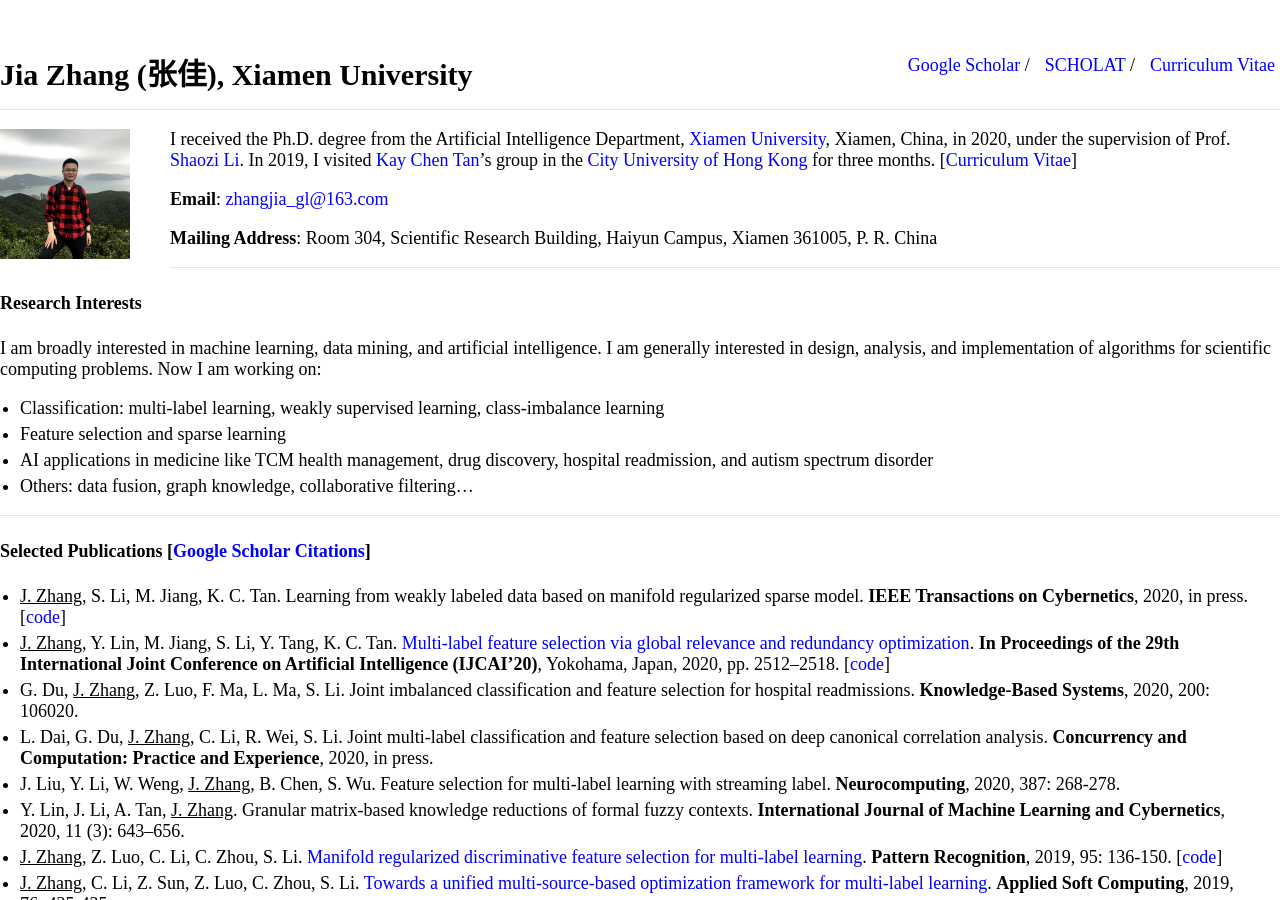
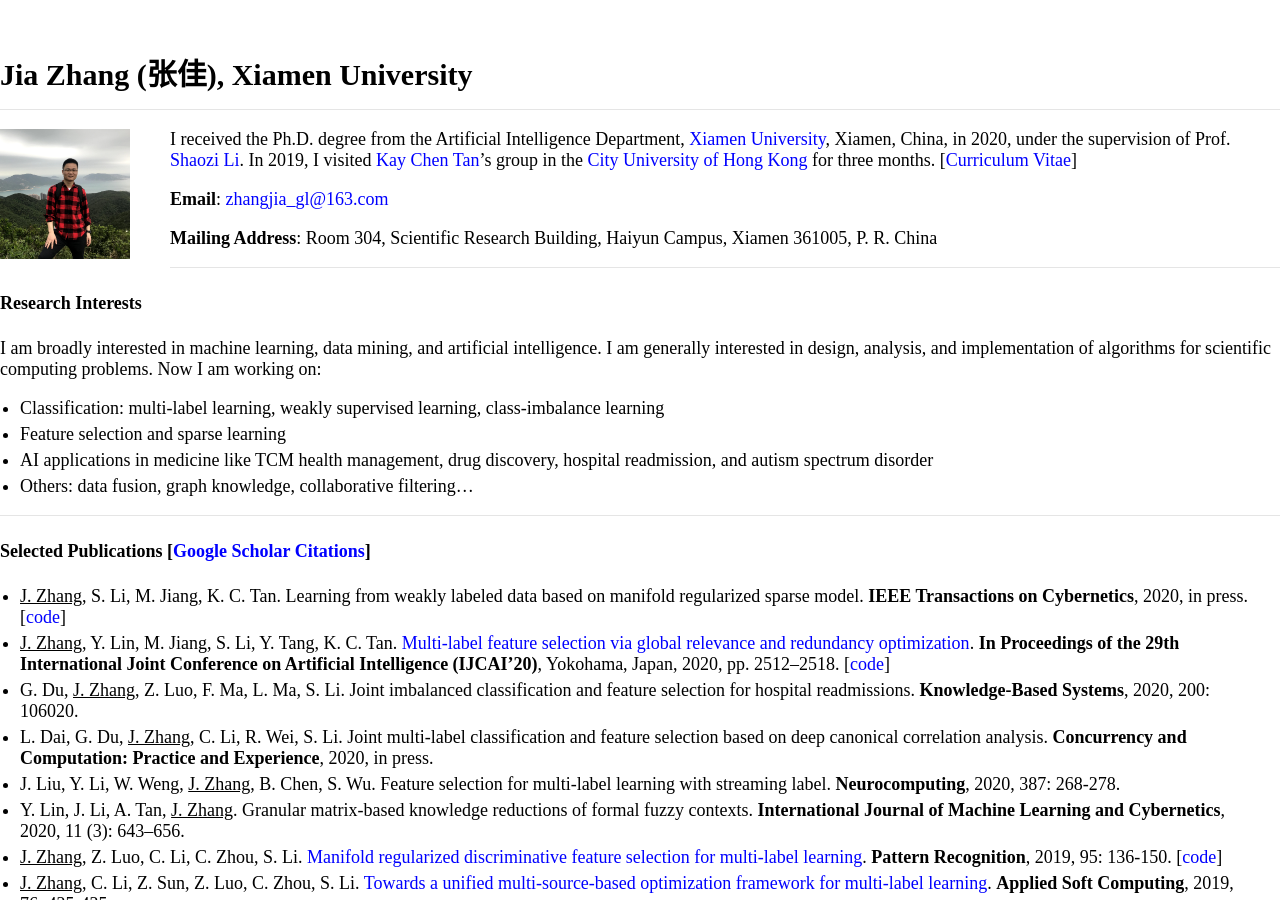
Before and after one commit to jiazhang-ml/jiazhang-ml.github.io, a Jekyll site: the page built from index.md, in a window 1280 px wide and 900 px high. Built offline with Jekyll 4.4.1, drawn with Linux system fonts in a browser that asks for light colours; part of the change alters nothing that is shown.

Commit message:
Update _config.yml

```diff
--- a/_config.yml
+++ b/_config.yml
@@ -15,9 +15,9 @@ sass:
 
 nav:
 
- - name: "Google Scholar"
-   link: "https://scholar.google.com/citations?user=yBaTk-gAAAAJ&hl=en"
- - name: "SCHOLAT"
-   link: "http://www.scholat.com/jiazhang"
- - name: "Curriculum Vitae"
-   link: "resume.pdf"
+# - name: "Google Scholar"
+#   link: "https://scholar.google.com/citations?user=yBaTk-gAAAAJ&hl=en"
+# - name: "SCHOLAT"
+#   link: "http://www.scholat.com/jiazhang"
+# - name: "Curriculum Vitae"
+#   link: "resume.pdf"
```
